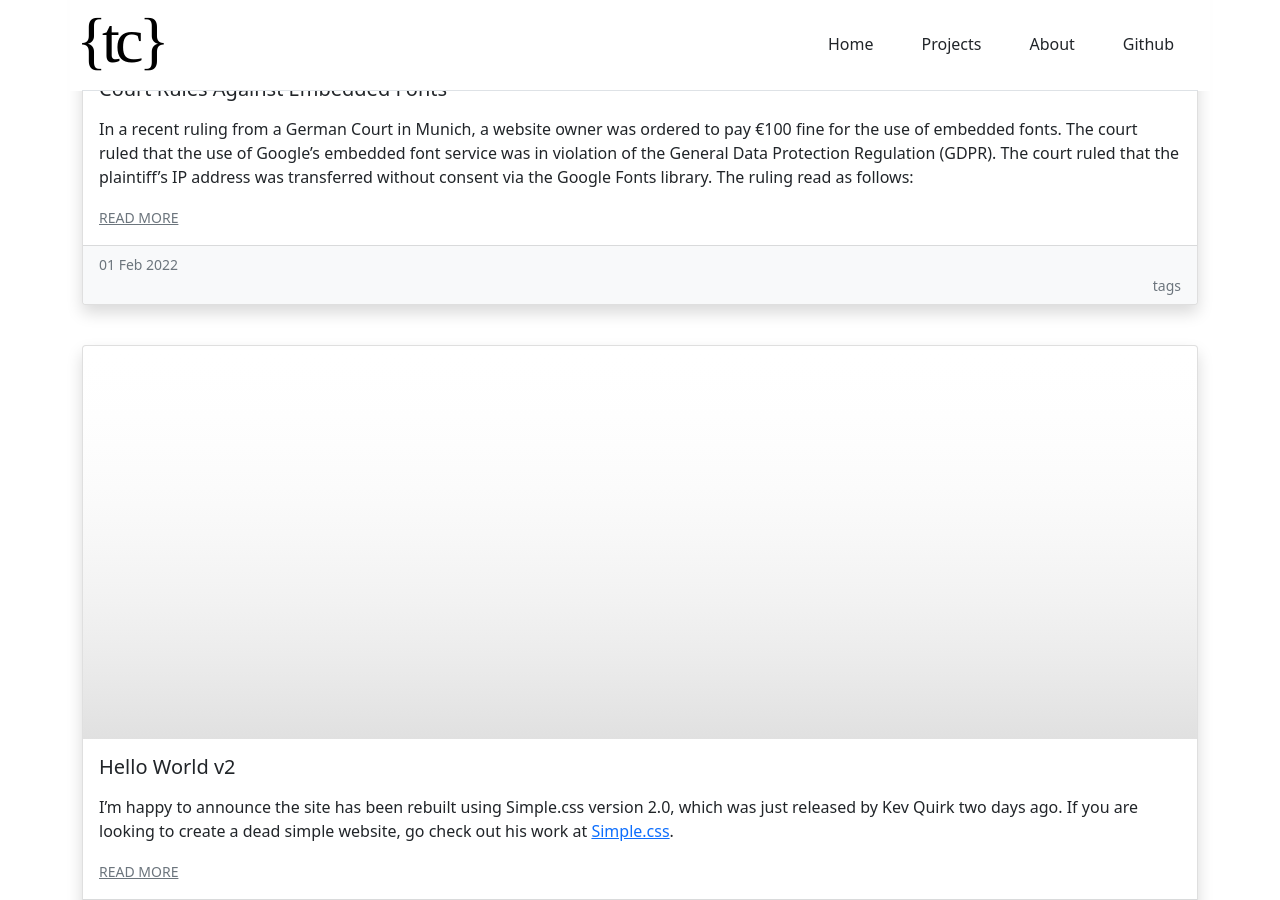
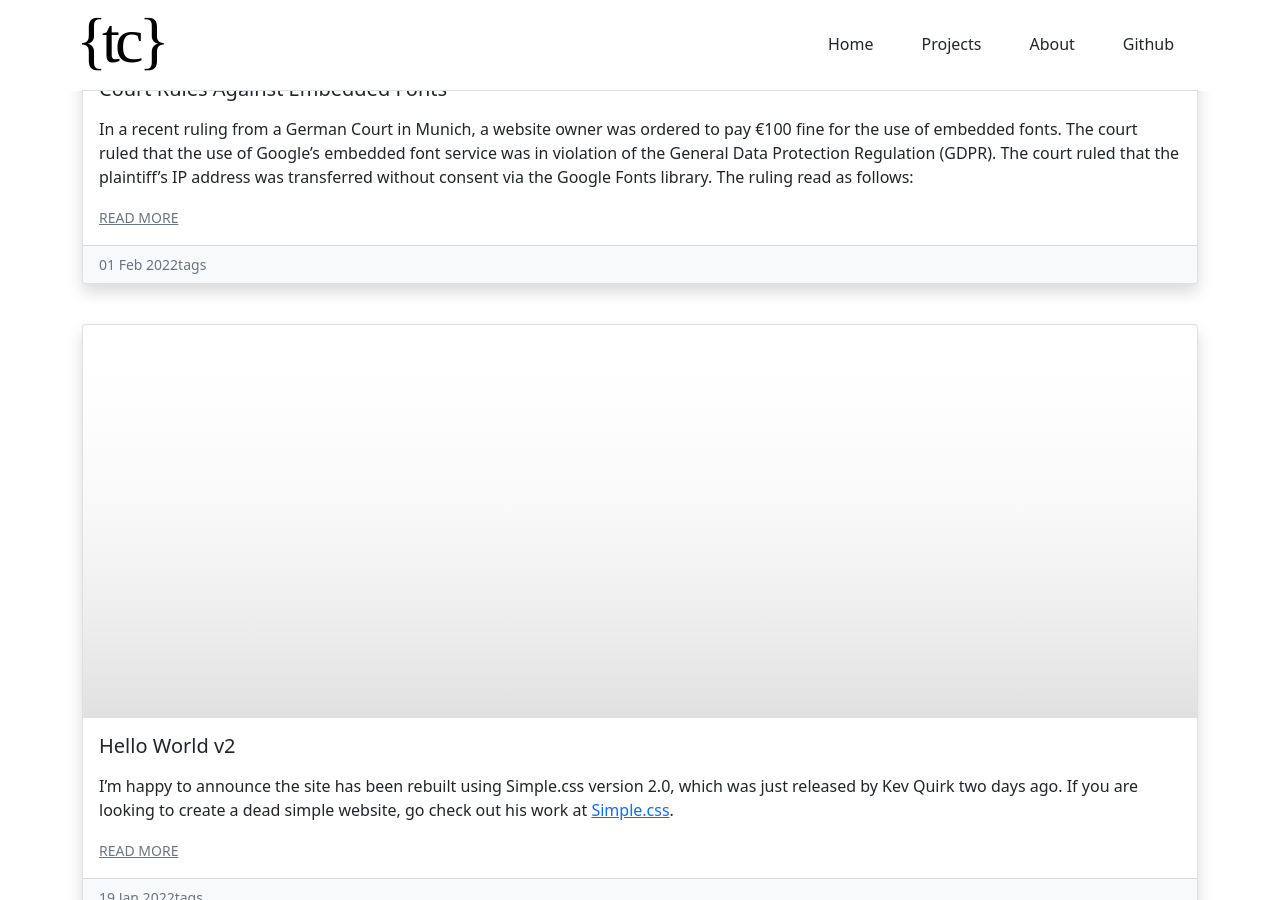
Before and after one commit to acavella/dev.cavella.com, a Jekyll site: the page built from index.md, in a window 1280 px wide and 900 px high, scrolled down 448 px. Built offline with Jekyll 4.4.1, drawn with Linux system fonts in a browser that asks for light colours.

Commit message:
update flexible row
Signed-off-by: Tony Cavella <9434191+acavella@users.noreply.github.com>

```diff
--- a/index.md
+++ b/index.md
@@ -13,9 +13,9 @@ layout: default
     <p class="card-text">{{ post.excerpt }}</p>
     <small><a href="{{ post.url }}" class="card-link text-secondary">READ MORE</a></small>
   </div>
-  <div class="card-footer bg-light">
-    <small class="text-muted d-flex justify-content-start">{{ post.date | date_to_string }}</small>
-    <small class="text-muted d-flex justify-content-end">tags</small>
+  <div class="card-footer bg-light d-flex">
+    <small class="text-muted justify-content-start">{{ post.date | date_to_string }}</small>
+    <small class="text-muted justify-content-end">tags</small>
   </div>
 </div>
 <br>
```
